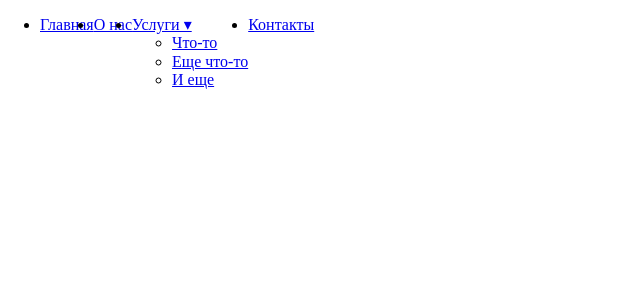
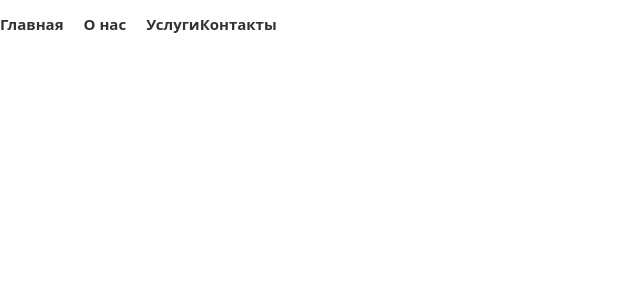
Before and after one commit to kamille57/logocenter, a React (Vite) app: page / in a window 1280 px wide. Shown: the top 300 px of the page, without its empty margins (0-640 px from the left). Built offline with nearby package versions, Linux system fonts and the light colour scheme.

Commit message:
добавил свою ветку и коммичу

```diff
--- /dev/null
+++ b/src/blocks/header/__dropdown-content/header__dropdown-content.css
@@ -0,0 +1,17 @@
+.header__dropdown-content {
+    display: block;
+    position: absolute;
+    background-color: #fff;
+    list-style: none;
+    padding: 0;
+    box-shadow: 0 4px 8px rgba(0, 0, 0, 0.2);
+    z-index: 1;
+    opacity: 0;
+    transform: translateY(-10px);
+    transition: opacity 0.1s ease, transform 0.1s ease;
+}
+
+.header__dropdown-li:hover .header__dropdown-content {
+    opacity: 1;
+    transform: translateY(0);
+}
--- /dev/null
+++ b/src/blocks/header/__dropdown-icon/header__dropdown-icon.css
@@ -0,0 +1,6 @@
+.header__dropdown-icon {
+    background-image: url('../../../images/header__dropdown-icon.svg');
+    background-repeat: no-repeat;
+    background-size: 10px 10px;
+    display: inline-block;
+}
--- /dev/null
+++ b/src/blocks/header/__dropdown-li/header__dropdown-li.css
@@ -0,0 +1,3 @@
+.header__dropdown-li {
+    display: block;
+}
--- /dev/null
+++ b/src/blocks/header/__dropdown-link/header__dropdown-link.css
@@ -0,0 +1,15 @@
+.header__dropdown-link {
+    text-decoration: none;
+    color: #333;
+    font-family: system-ui, -apple-system, BlinkMacSystemFont, 'Segoe UI', Roboto, Oxygen, Ubuntu, Cantarell, 'Open Sans', 'Helvetica Neue', sans-serif;
+    font-style:  normal;
+    font-weight: 600;
+    font-size: 15px;
+    padding: 0;
+    display: block;
+    transition: background-color 0.3s;
+}
+
+.header__dropdown-link:hover {
+    color: #0f7cc0;
+}
--- /dev/null
+++ b/src/blocks/header/__li/header__li.css
@@ -0,0 +1,7 @@
+.header__li {
+    margin-right: 20px;
+}
+
+.header__li:hover {
+    display: block;
+}
--- /dev/null
+++ b/src/blocks/header/__link/header__link.css
@@ -0,0 +1,15 @@
+.header__link {
+    text-decoration: none;
+    color: #333;
+    font-family: system-ui, -apple-system, BlinkMacSystemFont, 'Segoe UI', Roboto, Oxygen, Ubuntu, Cantarell, 'Open Sans', 'Helvetica Neue', sans-serif;
+    font-style:  normal;
+    font-weight: 600;
+    font-size: 15px;
+    transition: color 0.3s;
+}
+
+.header__link:hover {
+    color: #0f7cc0;
+    background-color: #fff;
+    box-shadow: 0 4px 8px rgba(0, 0, 0, 0.2);
+}
--- a/src/blocks/header/__menu-conatiner/header__menu-container.css
+++ b/src/blocks/header/__menu-conatiner/header__menu-container.css
@@ -1,6 +1,5 @@
 .header__menu-container {
     display: flex;
-    flex-direction: column;
-    max-height: 150px;
-    height: 100%;
+    justify-content: space-between;
+    align-items: center;
 }
--- a/src/blocks/header/__ul-container/header__ul-container.css
+++ b/src/blocks/header/__ul-container/header__ul-container.css
@@ -1,3 +1,5 @@
 .header__ul-container {
+    list-style: none;
+    padding: 0;
     display: flex;
 }
--- a/src/blocks/header/header.css
+++ b/src/blocks/header/header.css
@@ -1,6 +1,4 @@
 .header {
-    max-height: 200px;
-    height: 100%;
+    padding: 0;
     margin: 0 auto;
-    text-decoration: none;
 }
--- a/src/components/Header.jsx
+++ b/src/components/Header.jsx
@@ -8,7 +8,7 @@ function Header() {
                 <li className="header__li"><a className="header__link" href="#">Главная</a></li>
                 <li className="header__li"><a className="header__link" href="#">О нас</a></li>
                 <li className="header__dropdown-li">
-                    <a className="header__dropdown-link" href="#">Услуги &#9662;</a>
+                    <a className="header__dropdown-link" href="#">Услуги<span className="header__dropdown-icon"></span></a>
                     <ul className="header__dropdown-content">
                         <li className="header__dropdowm-li"><a className="header__link" href="#">Что-то</a></li>
                         <li className="header__dropdowm-li"><a className="header__link" href="#">Еще что-то</a></li>
--- a/src/pages/index.css
+++ b/src/pages/index.css
@@ -3,3 +3,9 @@
 @import url(../blocks/header/header.css);
 @import url(../blocks/header/__menu-conatiner/header__menu-container.css);
 @import url(../blocks/header/__ul-container/header__ul-container.css);
+@import url(../blocks/header/__li/header__li.css);
+@import url(../blocks/header/__link/header__link.css);
+@import url(../blocks/header/__dropdown-content/header__dropdown-content.css);
+@import url(../blocks/header/__dropdown-li/header__dropdown-li.css);
+@import url(../blocks/header/__dropdown-link/header__dropdown-link.css);
+@import url(../blocks/header/__dropdown-icon/header__dropdown-icon.css);
```
Also changed, not shown: src/images/header__dropdown-icon.svg (added), 1 other file (tests, documents, lock files or other folders).
